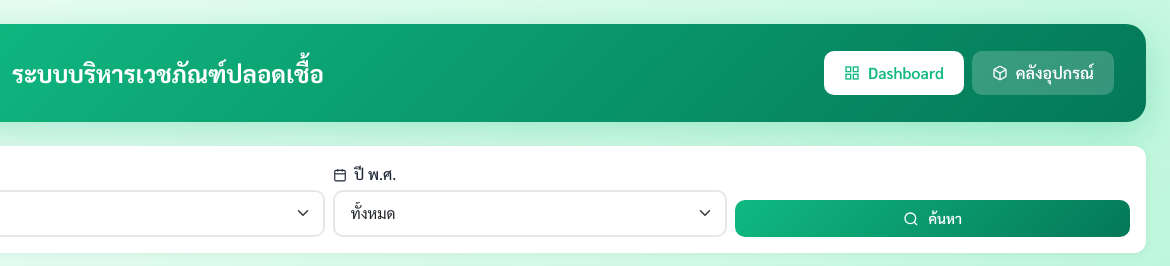
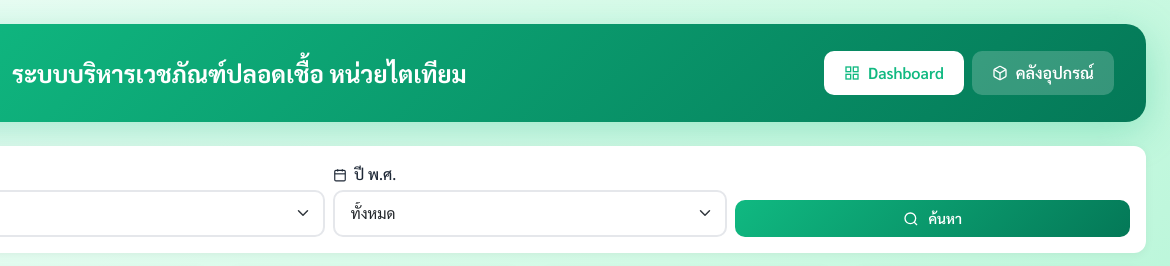
Before and after one commit to Aomaree12/stockkidney, a plain HTML site: page index.html in a window 1280 px wide. Shown: the top 266 px of the page, 110-1280 px from the left. Drawn offline with nearby package versions, Linux system fonts and the light colour scheme; no server answers.

Commit message:
Update index.html

```diff
--- a/index.html
+++ b/index.html
@@ -881,7 +881,7 @@
             </svg>
           </div>
           <div>
-            <h1 class="h4 mb-0 fw-bold" id="app-title">ระบบบริหารเวชภัณฑ์ปลอดเชื้อ</h1>
+            <h1 class="h4 mb-0 fw-bold" id="app-title">ระบบบริหารเวชภัณฑ์ปลอดเชื้อ หน่วยไตเทียม</h1>
           </div>
         </div>
         <div class="d-flex gap-2 flex-wrap">
```
